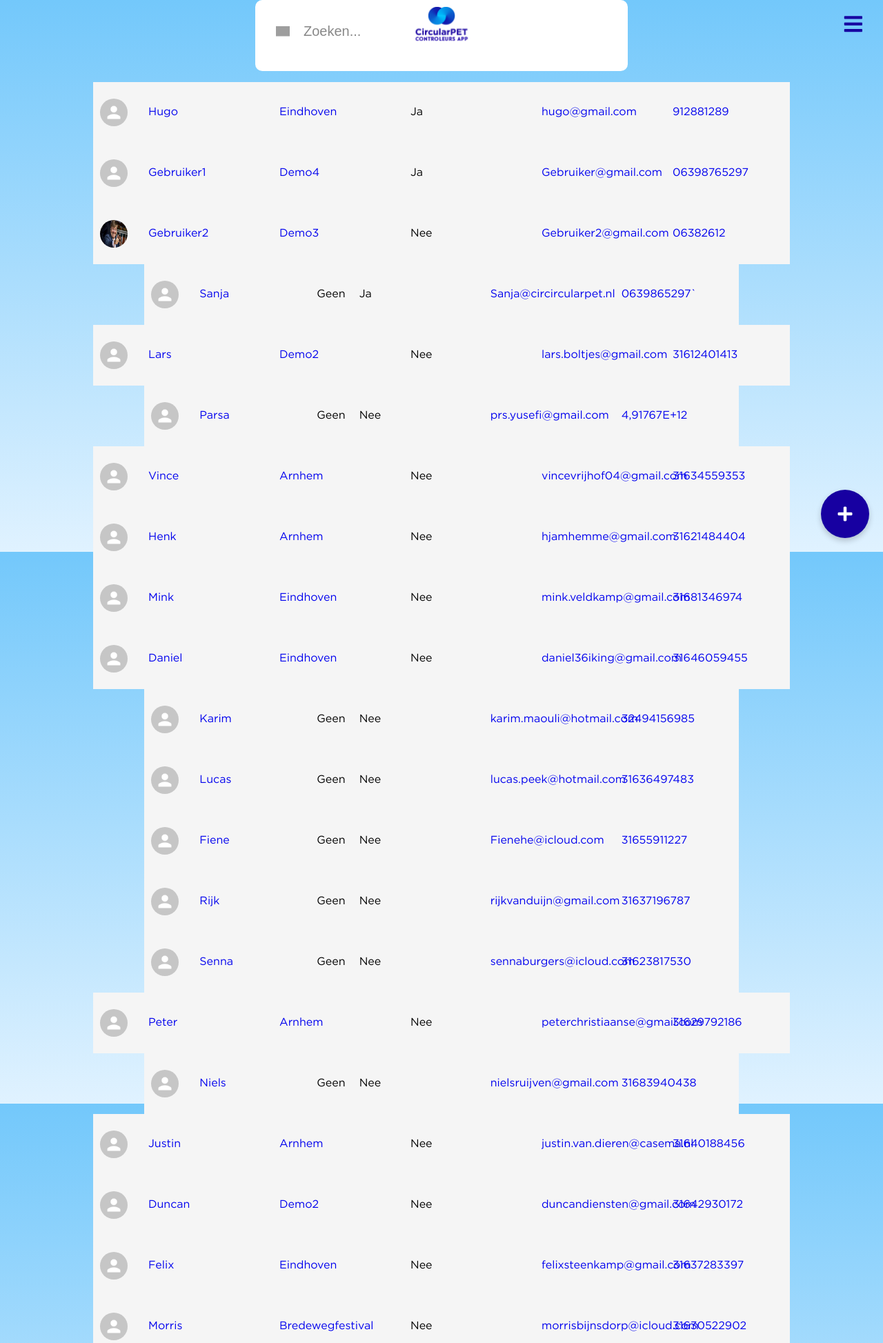
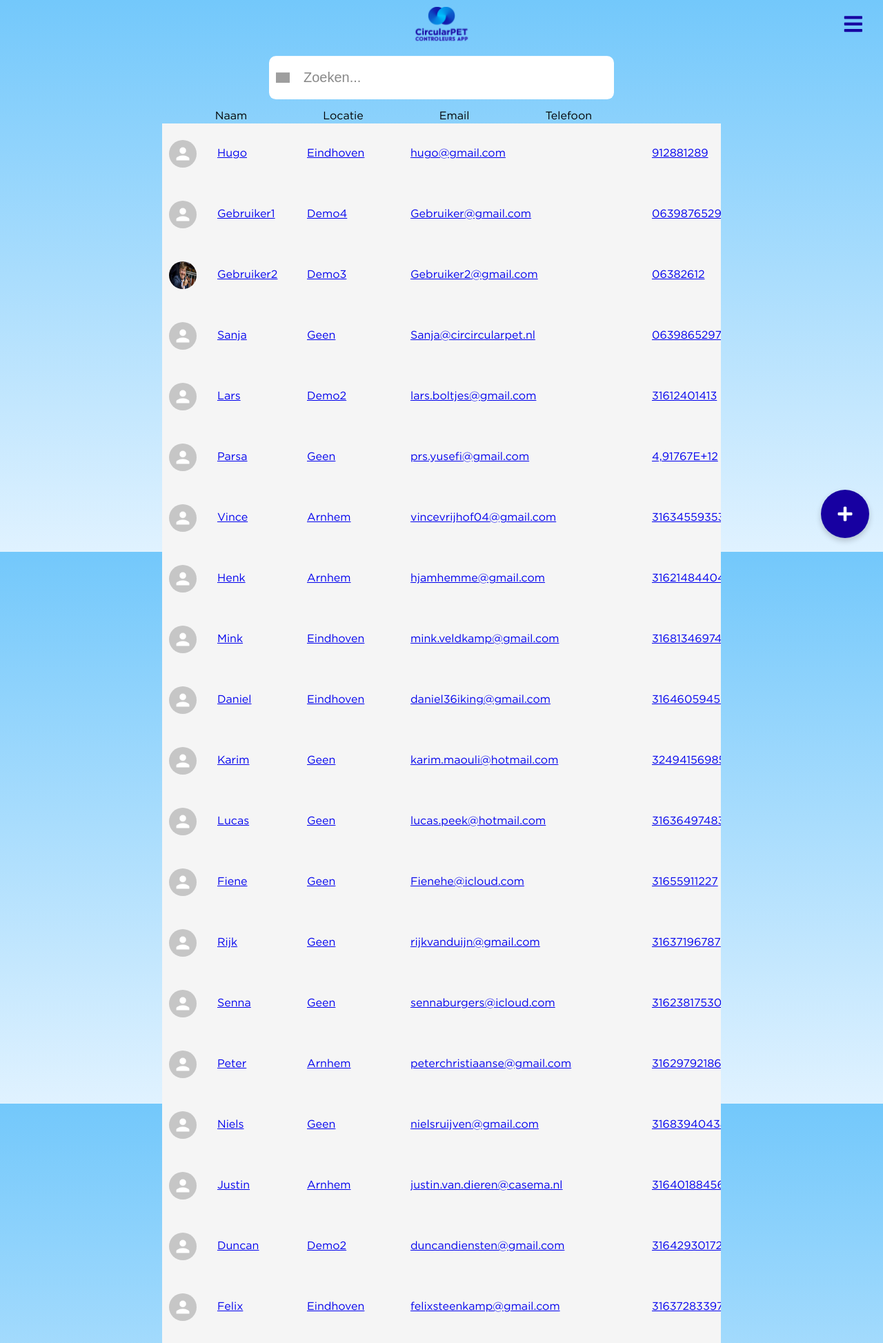
Before and after one commit to HugovanderGeest/Petapp, a Flask app: page /admin in a window 1280 px wide. Shown: the top 1947 px of the page at 69% size. Run offline with Flask 3, Linux system fonts and the light colour scheme; some libraries are stand-ins or nearby versions; grey boxes are pictures that could not be loaded.

Commit message:
Update CSS styles for user info section and search functionality

```diff
--- a/static/main.css
+++ b/static/main.css
@@ -259,10 +259,11 @@ body {
   background: whitesmoke;
   overflow: scroll;
   padding-left: 10px;
+  max-width: 800px;
 
   /* Apply max-width only for phones */
   @media only screen and (max-width: 600px) {
-    max-width: 350px;
+    max-width: 400px;
   }
 }
 
@@ -277,22 +278,47 @@ body {
   margin-right: 10px;
 }
 
-.user-info a {
-  text-decoration: none; /* Optional */
-}
-
 .user-info a:hover {
   background-color: lightgray;
 }
 
 .fijv {
-  width: 140px;
+  width: 80px;
   margin-right: 10px;
 }
 
-
-
-
+.rietje {
+  padding-right: 30px !important;
+}
+
+.titels {
+  position: absolute;
+  top: 145px;
+  display: flex;
+}
+
+.titels p {
+  margin-right: 110px;
+  margin-left: 0;
+
+  @media only screen and (max-width: 600px) {
+    margin-left: 20px;
+    margin-right: 0;
+
+  }
+}
+
+
+.minderje form {
+  background-color: transparent;
+  padding: 0;
+  margin-top: 100px;
+}
+
+.meerje {
+  width: 300px;
+  margin-left: 20px;
+}
 .plus-icon:hover {
   background-color: var(--pc); /* Your button color */
   transform: scale(1.05);
@@ -392,7 +418,7 @@ body {
   position: relative;
   top: 50%;
   left: 50%;
-  transform: translate(-50%, -10%);
+  transform: translate(-50%, -30%);
   padding-left: 50px;
   background-size: 20px;
   background-repeat: no-repeat;
@@ -463,7 +489,7 @@ body {
 
 .beetje form {
   padding: 0px !important;
-  background-color: transparent;
+  background-color: white;
 }
 
 form .no-submit {
--- a/static/map.css
+++ b/static/map.css
@@ -227,6 +227,10 @@ button:hover,
   transition: transform 0.2s;
 }
 
+.rietje {
+  padding-right: 30px !important;
+}
+
 .nav-item i {
   display: block;
   margin: 0 auto;
--- a/templates/admin.html
+++ b/templates/admin.html
@@ -126,7 +126,7 @@
       <i class="fas fa-plus"></i>
     </a>
 
-    <div class="search-container">
+    <div class="search-container minderje">
       <form action="{{ url_for('admin') }}" method="get">
         <input
           type="text"
@@ -136,9 +136,17 @@
         />
       </form>
     </div>
+
+    <div class="titels">
+      <p>Naam</p>
+      <p>Locatie</p>
+      <p>Email</p>
+      <p>Telefoon</p>
+    </div>
+
     {% for user in users %}
 
-    <section class="user-info">
+    <div class="user-info">
       <img
         src="{{ user.profile_picture if user.profile_picture else url_for('static', filename='stock.png') }}"
         alt="Profile Picture"
@@ -162,25 +170,25 @@
       </a>
 
       {% else %}
-      <p>Geen</p>
+      <a href="#">
+        <div class="fijv">
+          <p>Geen</p>
+        </div>
+      </a>
       {% endif %}
 
-      <div class="fijv">
-        <p>{{ 'Ja' if user.is_admin else 'Nee' }}</p>
-      </div>
-
       <a href="mailto:{{ user.email }}">
-        <div class="fijv">
+        <div class="fijv meerje">
           <p>{{ user.email }}</p>
         </div>
       </a>
 
       <a href="tel:{{ user.phone_number }}">
-        <div class="fijv">
+        <div class="fijv rietje">
           <p>{{ user.phone_number }}</p>
         </div>
       </a>
-    </section>
+    </div>
     {% endfor %}
 
     <script src="https://ajax.googleapis.com/ajax/libs/jquery/3.5.1/jquery.min.js"></script>
@@ -321,35 +329,28 @@
 
     <script>
       function sortUsers() {
-        // Get the input field and its value (convert it to lowercase for case-insensitive comparison)
         var input = document.getElementById("userSearchInput");
         var filter = input.value.toLowerCase();
-        var table = document.querySelector(".custom-table tbody"); // Adjust selector as necessary
-        var tr = table.getElementsByTagName("tr");
+        var userDivs = document.getElementsByClassName("user-info");
 
-        // Loop through all table rows, and hide those who don't match the search query
-        for (var i = 0; i < tr.length; i++) {
-          var tdUsername = tr[i].getElementsByTagName("td")[0]; // Username column
-          var tdLocation = tr[i].getElementsByTagName("td")[1]; // Location column
+        // Loop through all user-info divs and toggle display based on match
+        for (var i = 0; i < userDivs.length; i++) {
+          // Check if username or location contains the search term
+          var usernameDiv = userDivs[i].getElementsByClassName("fijv")[0];
+          var username = usernameDiv.textContent || usernameDiv.innerText;
 
-          if (tdUsername || tdLocation) {
-            // Get text content from both columns
-            var txtValueUsername = tdUsername
-              ? tdUsername.textContent || tdUsername.innerText
-              : "";
-            var txtValueLocation = tdLocation
-              ? tdLocation.textContent || tdLocation.innerText
-              : "";
+          var locationDiv = userDivs[i].getElementsByClassName("fijv")[1];
+          var location = locationDiv
+            ? locationDiv.textContent || locationDiv.innerText
+            : "";
 
-            // Check if the row should be displayed based on the search query
-            if (
-              txtValueUsername.toLowerCase().indexOf(filter) > -1 ||
-              txtValueLocation.toLowerCase().indexOf(filter) > -1
-            ) {
-              tr[i].style.display = "";
-            } else {
-              tr[i].style.display = "none";
-            }
+          if (
+            username.toLowerCase().indexOf(filter) > -1 ||
+            location.toLowerCase().indexOf(filter) > -1
+          ) {
+            userDivs[i].style.display = "";
+          } else {
+            userDivs[i].style.display = "none";
           }
         }
       }
```
